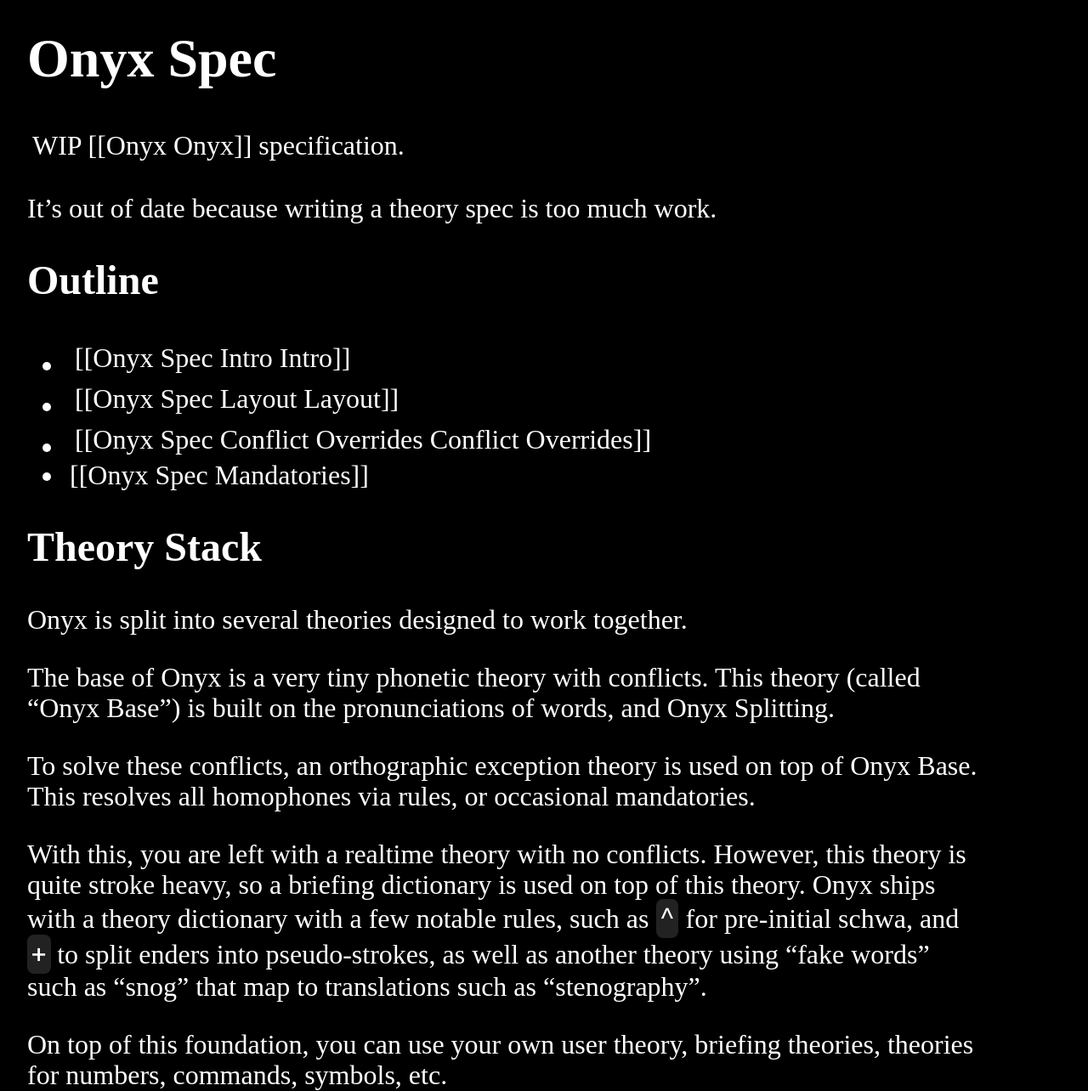
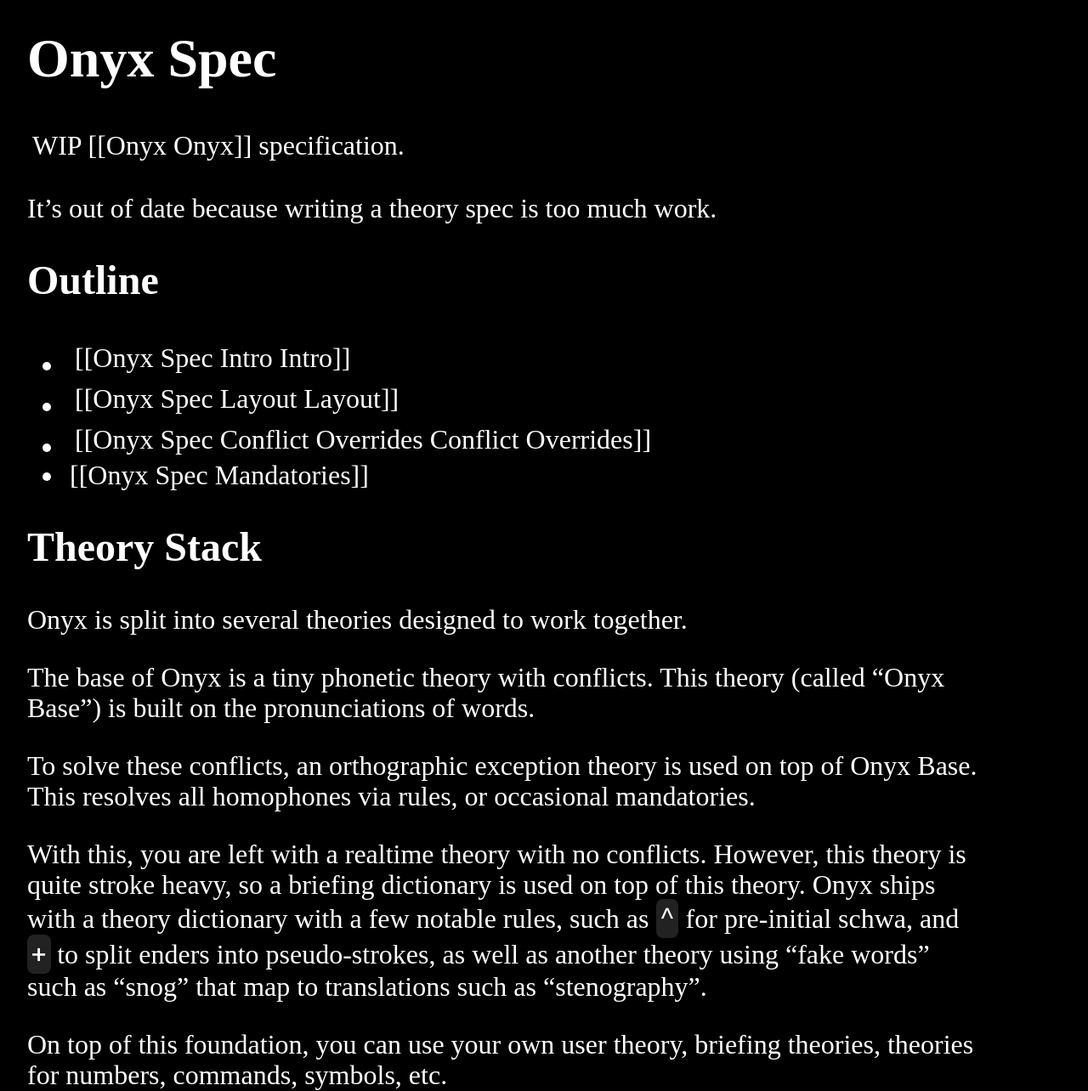
Before and after one commit to Grahp/Website, a Jekyll site: the page built from pages/Onyx Spec.md, in a window 1280 px wide. Shown: the whole page at 85% size. Built offline with Jekyll 4.4.1, drawn with Linux system fonts in a browser that asks for light colours.

Commit message:
Update Onyx Spec Theory Stack

```diff
--- a/pages/Onyx Spec.md
+++ b/pages/Onyx Spec.md
@@ -19,7 +19,7 @@ It's out of date because writing a theory spec is too much work.
 
 Onyx is split into several theories designed to work together.
 
-The base of Onyx is a very tiny phonetic theory with conflicts. This theory (called "Onyx Base") is built on the pronunciations of words, and Onyx Splitting.
+The base of Onyx is a tiny phonetic theory with conflicts. This theory (called "Onyx Base") is built on the pronunciations of words.
 
 To solve these conflicts, an orthographic exception theory is used on top of Onyx Base. This resolves all homophones via rules, or occasional mandatories.
 
```
